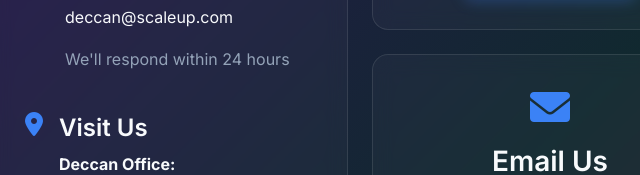
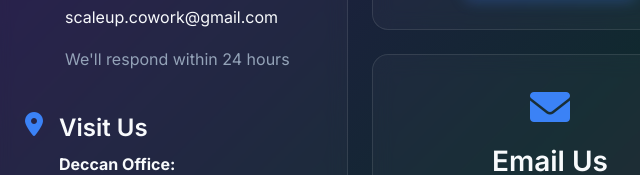
Before and after one commit to kingkrill/ScaleUp, a plain HTML site: page contact.html in a window 1280 px wide. Shown: the part 569-744 px from the top of the page, 90-730 px from the left. Drawn offline with nearby package versions, Linux system fonts and the light colour scheme; files whose address does not match are found by name.

Commit message:
Update contact.html

```diff
--- a/contact.html
+++ b/contact.html
@@ -93,7 +93,7 @@
                             <i class="fas fa-envelope"></i>
                             <div>
                                 <h4>Email Us</h4>
-                                <p>deccan@scaleup.com</p>
+                                <p>scaleup.cowork@gmail.com</p>
                                 <p class="text-muted">We'll respond within 24 hours</p>
                             </div>
                         </div>
@@ -160,7 +160,7 @@
                             <i class="fas fa-envelope"></i>
                             <h3>Email Us</h3>
                             <p>Send us your requirements and queries via email</p>
-                            <a href="mailto:hello@scaleup.com" class="btn btn-primary">
+                            <a href="mailto:scaleup.cowork@gmail.com" class="btn btn-primary">
                                 Send Email
                                 <i class="fas fa-envelope ms-2"></i>
                             </a>
```
